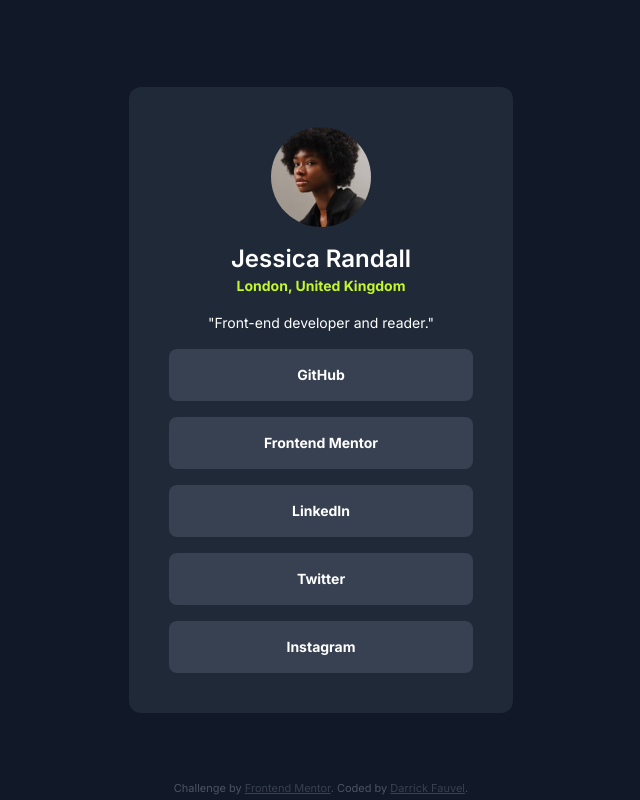
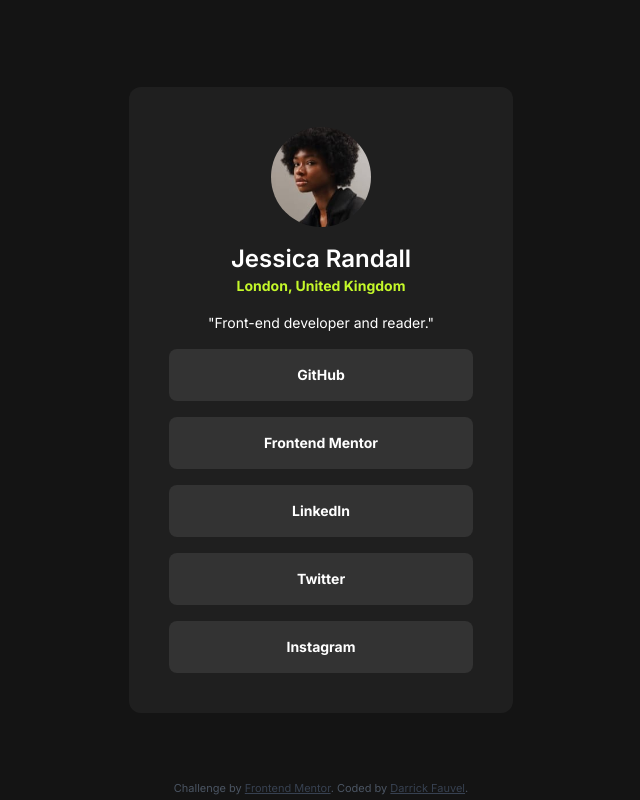
Before and after one commit to DarrickFauvel/fem2407-social-links-profile-next, a Next.js app: page / in a window 1280 px wide. Shown: the whole page, without its empty margins (319-959 px from the left). Built offline with nearby package versions, Linux system fonts and the light colour scheme.

Commit message:
Update colors

```diff
--- a/app/components/card/components/links/components/link/index.tsx
+++ b/app/components/card/components/links/components/link/index.tsx
@@ -14,7 +14,7 @@ const CardLink = ({ item }: CardLinkProps) => {
 
   return (
     <a
-      className="text-sm font-bold bg-gray-700 block w-full text-center p-4 rounded-lg hover:bg-[#C4F82A] hover:text-gray-700 transition-all duration-300"
+      className="text-sm font-bold bg-[#333333] block w-full text-center p-4 rounded-lg hover:bg-[#C4F82A] hover:text-gray-700 transition-all duration-300"
       href={item.url}
       onClick={handleClick}>
       {item.label}
--- a/app/components/card/index.tsx
+++ b/app/components/card/index.tsx
@@ -6,7 +6,7 @@ import CardSummary from "./components/summary"
 
 const Card = () => {
   return (
-    <article className="w-full max-w-[456px] md:max-w-[384px] flex flex-col items-center gap-4 p-8 md:p-10 bg-gray-800 text-white rounded-xl">
+    <article className="w-full max-w-[456px] md:max-w-[384px] flex flex-col items-center gap-4 p-8 md:p-10 bg-[#1F1F1F] text-white rounded-xl">
       <CardImage />
       <div className="flex flex-col items-center">
         <CardName>Jessica Randall</CardName>
--- a/app/layout.tsx
+++ b/app/layout.tsx
@@ -17,7 +17,7 @@ export default function RootLayout({
 }>) {
   return (
     <html lang="en">
-      <body className={`${inter.className} bg-gray-900`}>{children}</body>
+      <body className={`${inter.className} bg-[#141414]`}>{children}</body>
     </html>
   )
 }
```
